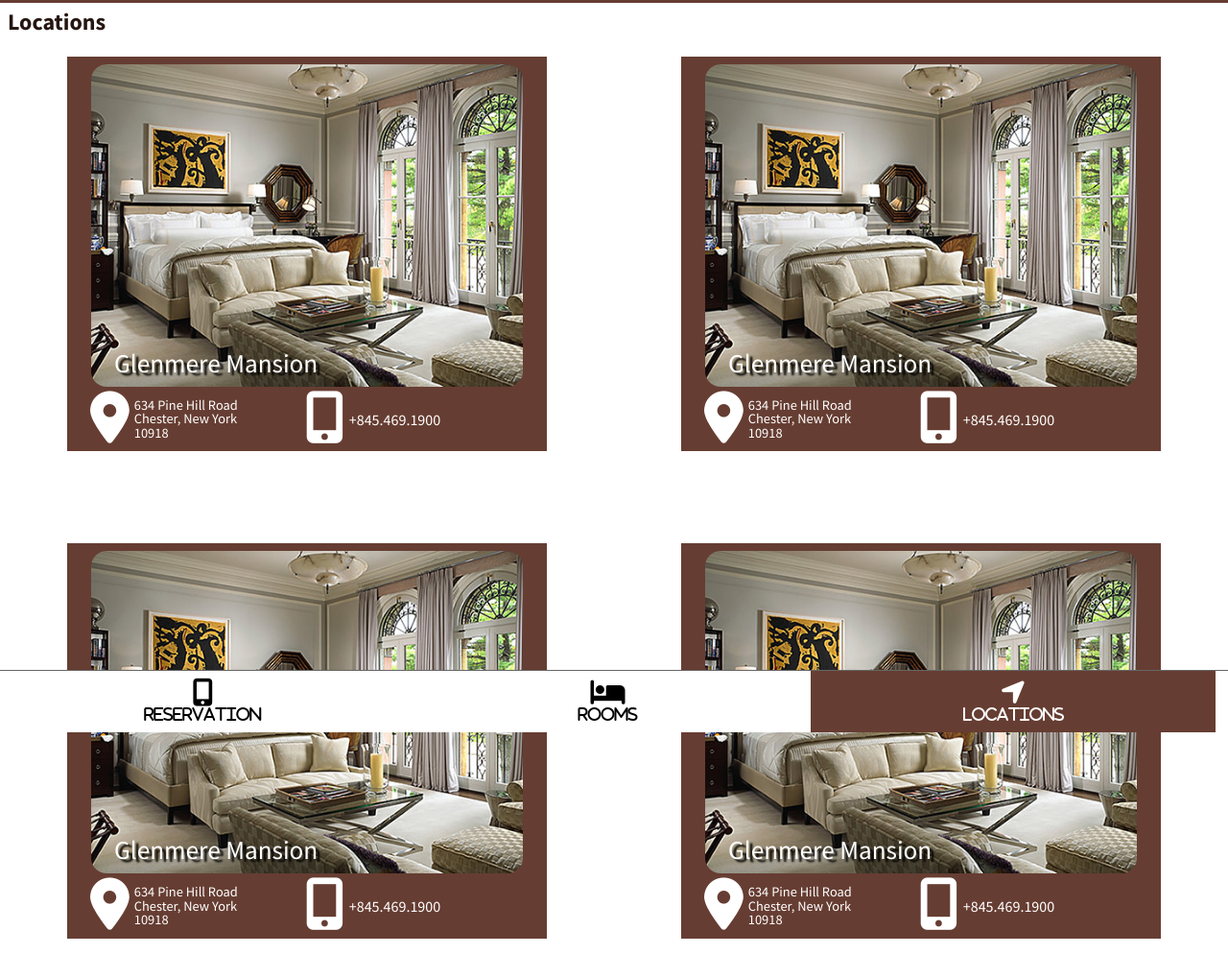
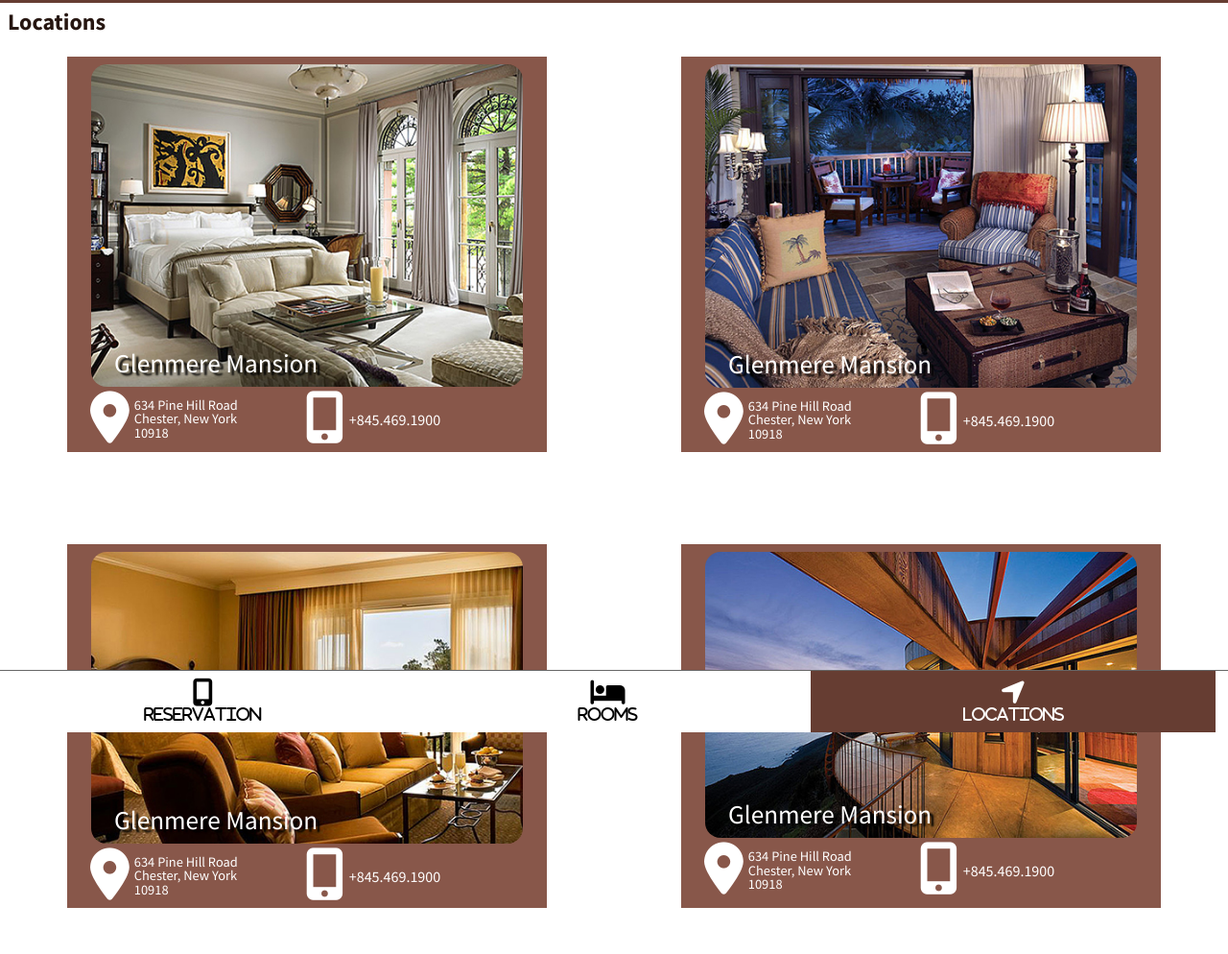
Before and after one commit to Funnyboy363/westwh, a plain HTML site: page index.html in a window 1280 px wide. Shown: the part 37-1031 px from the top of the page at 96% size. After the commit the page ends 999 px from the top, so only its background shows below. Drawn offline with Linux system fonts and the light colour scheme.

Commit message:
changed images

```diff
--- a/index.html
+++ b/index.html
@@ -41,7 +41,7 @@
 
         <div class="column">
                 <figure class="photo">
-                    <img src="images/Glenmere Mansion.jpg">
+                    <img src="images/LittlePalmIsland.jpg">
                     <figcaption>Glenmere Mansion</figcaption>
                     </figure>
 
@@ -53,7 +53,7 @@
 
                 <div class="column">
                         <figure class="photo">
-                            <img src="images/Glenmere Mansion.jpg">
+                            <img src="images/PebbleBeachLodge.jpg">
                             <figcaption>Glenmere Mansion</figcaption>
                             </figure>
 
@@ -66,7 +66,7 @@
 
                         <div class="column">
                                 <figure class="photo">
-                                    <img src="images/Glenmere Mansion.jpg">
+                                    <img src="images/PostRanchInn.jpg">
                                     <figcaption>Glenmere Mansion</figcaption>
                                     </figure>
 
--- a/scss/_small-default.scss
+++ b/scss/_small-default.scss
@@ -106,7 +106,7 @@ main.album {
         display: flex;
         flex-direction: column;
         margin: 1rem auto;
-       background-color: #663d32;
+       background-color: #88574a;
         color: white;
     }
 
```
Also changed, not shown: css/styles.css.
